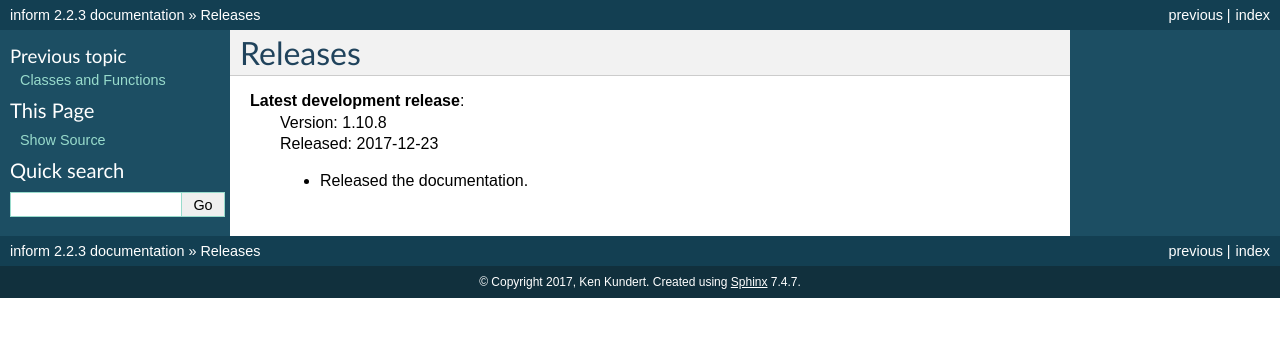
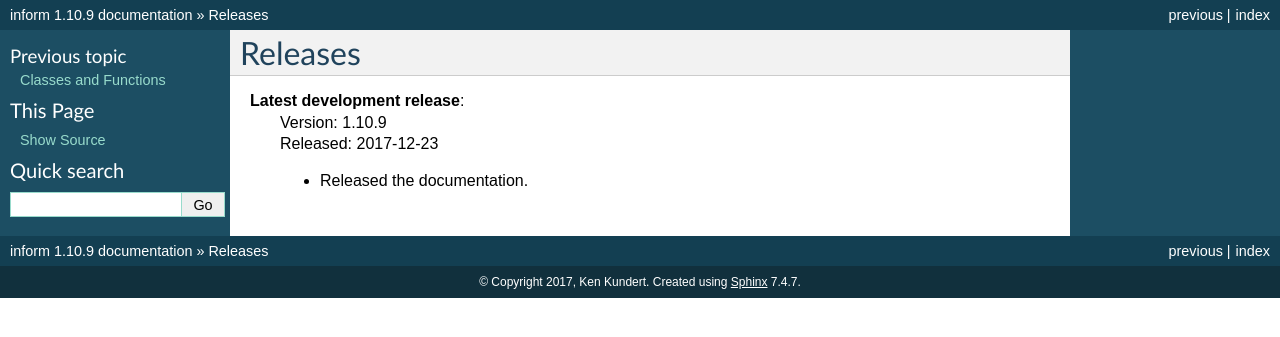
Before and after one commit to KenKundert/inform, a Sphinx documentation site: the page built from doc/releases.rst, in a window 1280 px wide. Shown: the top 337 px of the page. Built offline with Sphinx 7.4.7, drawn with Linux system fonts in a browser that asks for light colours.

Commit message:
bump version to 1.10.9

```diff
--- a/README.rst
+++ b/README.rst
@@ -17,7 +17,7 @@ Inform - Print & Logging Utilities
     .. image:: https://img.shields.io/pypi/dd/inform.svg
         :target: https://pypi.python.org/pypi/inform/
 
-| Version: 1.10.8
+| Version: 1.10.9
 | Released: 2017-12-23
 |
 
--- a/doc/conf.py
+++ b/doc/conf.py
@@ -48,7 +48,7 @@ copyright = u'2017, Ken Kundert'
 # built documents.
 #
 # The full version, including alpha/beta/rc tags.
-release = '2.2.3'
+release = '1.10.9'
 # The short X.Y version.
 version = '.'.join(release.split('.')[0:2])
 
--- a/doc/index.rst
+++ b/doc/index.rst
@@ -7,8 +7,8 @@
 Inform: Print & Logging Utilities
 =================================
 
-| Version: 1.10.8
-| Released: 2017-12-04
+| Version: 1.10.9
+| Released: 2017-12-23
 | Please post all bugs and suggestions at
   `Github <https://github.com/KenKundert/inform/issues>`_
   (or contact me directly at
--- a/doc/releases.rst
+++ b/doc/releases.rst
@@ -2,7 +2,7 @@ Releases
 ========
 
 **Latest development release**:
-    | Version: 1.10.8
+    | Version: 1.10.9
     | Released: 2017-12-23
 
     - Released the documentation.
--- a/inform/__init__.py
+++ b/inform/__init__.py
@@ -1,4 +1,4 @@
-__version__ = '1.10.8'
+__version__ = '1.10.9'
 __released__ = '2017-12-23'
 
 from .inform import (
--- a/setup.py
+++ b/setup.py
@@ -14,7 +14,7 @@ else:
 
 setup(
     name='inform',
-    version='1.10.8',
+    version='1.10.9',
     description='print & logging utilities for communicating with user',
     long_description=readme,
     author="Ken Kundert",
```
Also changed, not shown: .bump.cfg.
